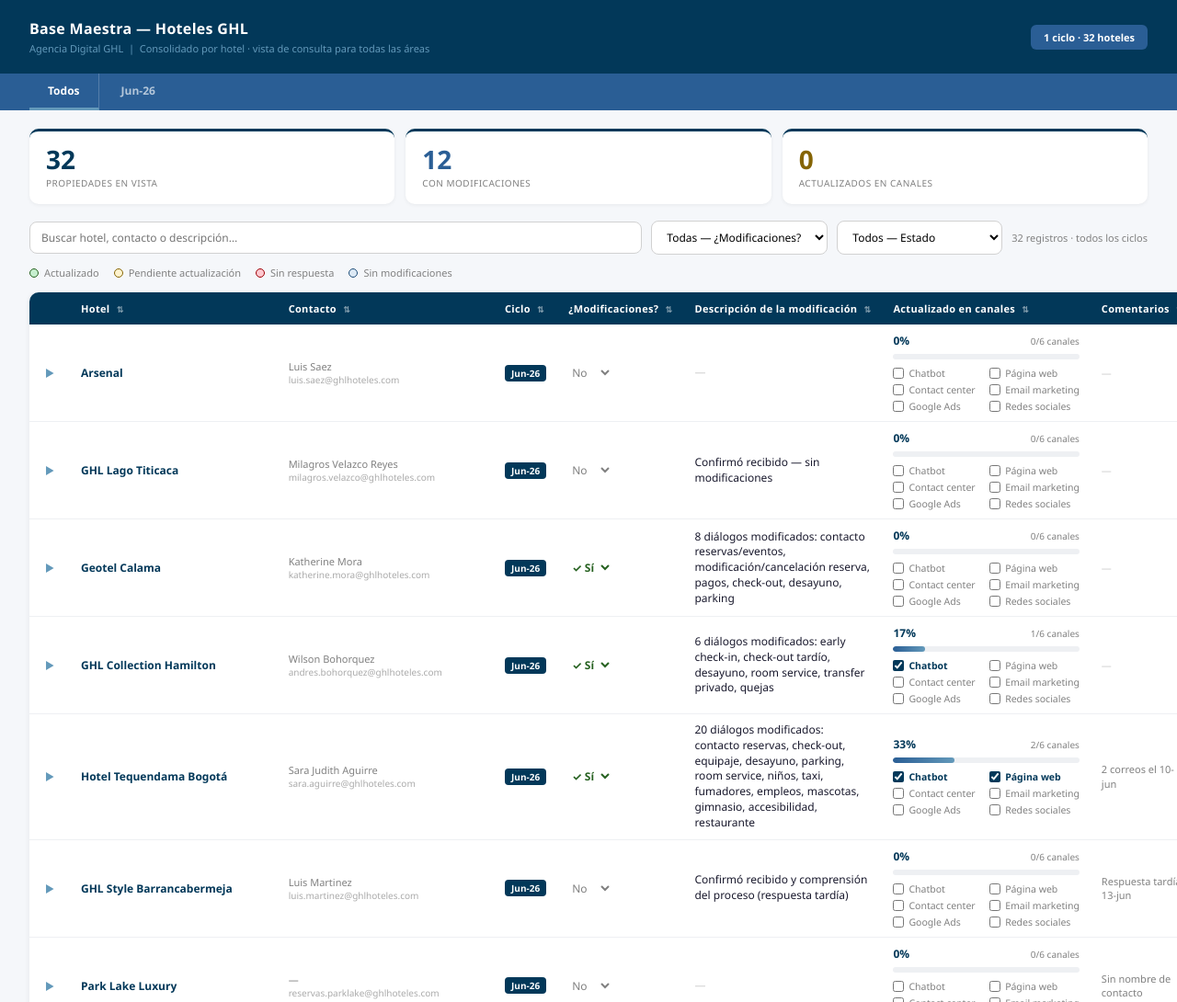
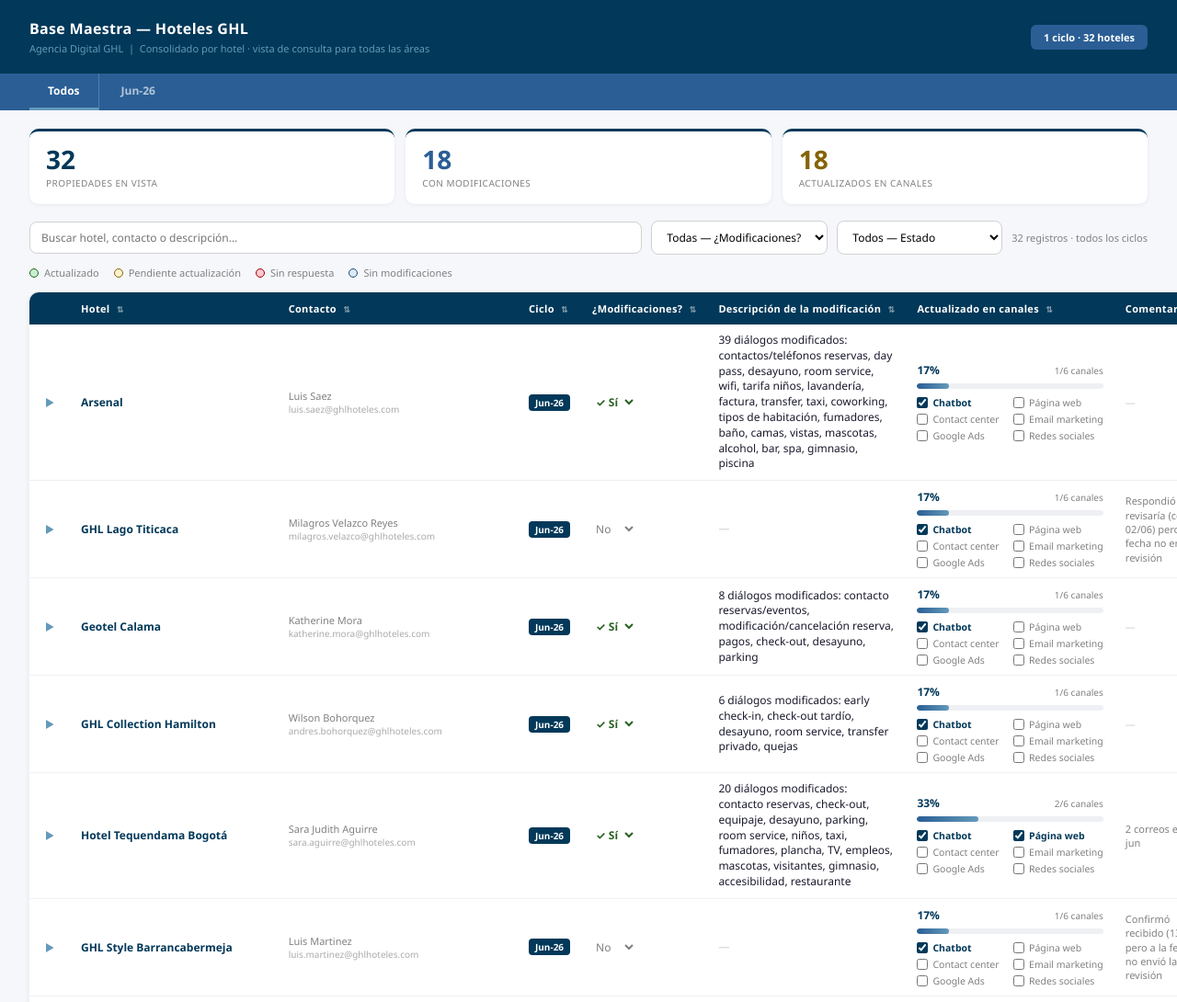
Before and after one commit to santiagocristancho0722/base-maestra-hoteles-ghl, a plain HTML site: page index.html in a window 1280 px wide. Shown: the top 1090 px of the page at 92% size. Drawn offline with Linux system fonts and the light colour scheme.

Commit message:
Actualizar contacto, modificaciones, descripcion, comentarios y estado desde el dashboard de seguimiento; marcar Chatbot actualizado en todos los hoteles

```diff
--- a/index.html
+++ b/index.html
@@ -254,143 +254,165 @@
 
 const DATA = [
   {id:1,hotel:"Arsenal",contacto:"Luis Saez",correo:"luis.saez@ghlhoteles.com",ciclo:"Jun-26",
-    modificaciones:"No",desc:"",comentarios:"",estado:"Sin respuesta",
-    canales:{chatbot:false,web:false,contactCenter:false,emailMarketing:false,googleAds:false,redes:false}},
+    modificaciones:"Sí",desc:"39 diálogos modificados: contactos/teléfonos reservas, day pass, desayuno, room service, wifi, tarifa niños, lavandería, factura, transfer, taxi, coworking, tipos de habitación, fumadores, baño, camas, vistas, mascotas, alcohol, bar, spa, gimnasio, piscina",
+    comentarios:"",estado:"Actualizado",
+    canales:{chatbot:true,web:false,contactCenter:false,emailMarketing:false,googleAds:false,redes:false}},
 
   {id:2,hotel:"GHL Lago Titicaca",contacto:"Milagros Velazco Reyes",correo:"milagros.velazco@ghlhoteles.com",ciclo:"Jun-26",
-    modificaciones:"No",desc:"Confirmó recibido — sin modificaciones",comentarios:"",estado:"Sin modificaciones",
-    canales:{chatbot:false,web:false,contactCenter:false,emailMarketing:false,googleAds:false,redes:false}},
+    modificaciones:"No",desc:"",
+    comentarios:"Respondió que revisaría (correo 02/06) pero a la fecha no envió la revisión",estado:"Sin respuesta",
+    canales:{chatbot:true,web:false,contactCenter:false,emailMarketing:false,googleAds:false,redes:false}},
 
   {id:3,hotel:"Geotel Calama",contacto:"Katherine Mora",correo:"katherine.mora@ghlhoteles.com",ciclo:"Jun-26",
     modificaciones:"Sí",desc:"8 diálogos modificados: contacto reservas/eventos, modificación/cancelación reserva, pagos, check-out, desayuno, parking",
-    comentarios:"",estado:"Pendiente actualización",
-    canales:{chatbot:false,web:false,contactCenter:false,emailMarketing:false,googleAds:false,redes:false}},
+    comentarios:"",estado:"Actualizado",
+    canales:{chatbot:true,web:false,contactCenter:false,emailMarketing:false,googleAds:false,redes:false}},
 
   {id:4,hotel:"GHL Collection Hamilton",contacto:"Wilson Bohorquez",correo:"andres.bohorquez@ghlhoteles.com",ciclo:"Jun-26",
     modificaciones:"Sí",desc:"6 diálogos modificados: early check-in, check-out tardío, desayuno, room service, transfer privado, quejas",
-    comentarios:"",estado:"Pendiente actualización",
+    comentarios:"",estado:"Actualizado",
     canales:{chatbot:true,web:false,contactCenter:false,emailMarketing:false,googleAds:false,redes:false}},
 
   {id:5,hotel:"Hotel Tequendama Bogotá",contacto:"Sara Judith Aguirre",correo:"sara.aguirre@ghlhoteles.com",ciclo:"Jun-26",
-    modificaciones:"Sí",
-    desc:"20 diálogos modificados: contacto reservas, check-out, equipaje, desayuno, parking, room service, niños, taxi, fumadores, empleos, mascotas, gimnasio, accesibilidad, restaurante",
-    comentarios:"2 correos el 10-jun",estado:"Pendiente actualización",
+    modificaciones:"Sí",desc:"20 diálogos modificados: contacto reservas, check-out, equipaje, desayuno, parking, room service, niños, taxi, fumadores, plancha, TV, empleos, mascotas, visitantes, gimnasio, accesibilidad, restaurante",
+    comentarios:"2 correos el 10-jun",estado:"Actualizado",
     canales:{chatbot:true,web:true,contactCenter:false,emailMarketing:false,googleAds:false,redes:false}},
 
   {id:6,hotel:"GHL Style Barrancabermeja",contacto:"Luis Martinez",correo:"luis.martinez@ghlhoteles.com",ciclo:"Jun-26",
-    modificaciones:"No",desc:"Confirmó recibido y comprensión del proceso (respuesta tardía)",
-    comentarios:"Respuesta tardía 13-jun",estado:"Sin modificaciones",
-    canales:{chatbot:false,web:false,contactCenter:false,emailMarketing:false,googleAds:false,redes:false}},
+    modificaciones:"No",desc:"",
+    comentarios:"Confirmó recibido (13/06) pero a la fecha no envió la revisión",estado:"Sin respuesta",
+    canales:{chatbot:true,web:false,contactCenter:false,emailMarketing:false,googleAds:false,redes:false}},
 
   {id:7,hotel:"Park Lake Luxury",contacto:"—",correo:"reservas.parklake@ghlhoteles.com",ciclo:"Jun-26",
-    modificaciones:"No",desc:"",comentarios:"Sin nombre de contacto",estado:"Sin respuesta",
-    canales:{chatbot:false,web:false,contactCenter:false,emailMarketing:false,googleAds:false,redes:false}},
+    modificaciones:"No",desc:"",
+    comentarios:"Sin nombre de contacto",estado:"Sin respuesta",
+    canales:{chatbot:true,web:false,contactCenter:false,emailMarketing:false,googleAds:false,redes:false}},
 
   {id:8,hotel:"San Lazaro Art",contacto:"Keilis Mercado",correo:"keilis.mercado@ghlhoteles.com",ciclo:"Jun-26",
-    modificaciones:"Sí",desc:"Transfers diurno/nocturno y condiciones adicionales",comentarios:"",estado:"Pendiente actualización",
-    canales:{chatbot:false,web:false,contactCenter:false,emailMarketing:false,googleAds:false,redes:false}},
+    modificaciones:"Sí",desc:"Transferes diurno/nocturno y condiciones adicionales",
+    comentarios:"",estado:"Actualizado",
+    canales:{chatbot:true,web:false,contactCenter:false,emailMarketing:false,googleAds:false,redes:false}},
 
   {id:9,hotel:"Sonesta Puno",contacto:"Delmy Nuñez",correo:"delmy.nunez@ghlhoteles.com",ciclo:"Jun-26",
-    modificaciones:"Sí",desc:"Tel. reservas, check-in 12m, tarifa niño adicional, otras",comentarios:"",estado:"Pendiente actualización",
-    canales:{chatbot:false,web:false,contactCenter:true,emailMarketing:false,googleAds:false,redes:false}},
+    modificaciones:"Sí",desc:"10 diálogos modificados: tel. reservas (modif. y cancel.), check-in 12m, tarifa niño adicional, taxi, transfer aeropuerto, distribución habitaciones, mascotas, correo redes, distancia al centro",
+    comentarios:"Tarifa niño: hasta 11 años aplica USD 20.00/noche; desde 12 años se cobra tarifa de adulto. Distribución de habitaciones corresponde al diálogo 14-01 Accomodation. Taxi: el hotel aclara que el aeropuerto en taxi NO es 80 USD por 2 personas.",estado:"Actualizado",
+    canales:{chatbot:true,web:false,contactCenter:true,emailMarketing:false,googleAds:false,redes:false}},
 
   {id:10,hotel:"GHL Montería",contacto:"Jose Medina",correo:"mauricio.medina@ghlhoteles.com",ciclo:"Jun-26",
-    modificaciones:"Sí",desc:"Errores en PDF + ajustes de gerencia",comentarios:"2 correos: 4-jun y 5-jun",estado:"Pendiente actualización",
-    canales:{chatbot:false,web:false,contactCenter:false,emailMarketing:false,googleAds:false,redes:false}},
+    modificaciones:"Sí",desc:"Errores en PDF + ajustes gerencia (2 correos: 4 y 5 jun)",
+    comentarios:"2 correos: 4-jun y 5-jun",estado:"Actualizado",
+    canales:{chatbot:true,web:false,contactCenter:false,emailMarketing:false,googleAds:false,redes:false}},
 
   {id:11,hotel:"LATAM XELA",contacto:"Gabriela Rodas",correo:"gabriela.rodas@ghlhoteles.com",ciclo:"Jun-26",
     modificaciones:"Sí",desc:"22 diálogos modificados: migración de correos @latamhc.com a @ghlhoteles.com, check-in/out, desayuno, niños, objetos perdidos, factura, habitaciones conectadas, rooftop, restaurante, eventos",
-    comentarios:"",estado:"Pendiente actualización",
-    canales:{chatbot:false,web:false,contactCenter:false,emailMarketing:false,googleAds:false,redes:false}},
+    comentarios:"",estado:"Actualizado",
+    canales:{chatbot:true,web:false,contactCenter:false,emailMarketing:false,googleAds:false,redes:false}},
 
   {id:12,hotel:"GHL Portón Medellín",contacto:"Jose Fernando Villareal",correo:"jose.villareal@ghlhoteles.com",ciclo:"Jun-26",
-    modificaciones:"No",desc:"",comentarios:"",estado:"Sin respuesta",
-    canales:{chatbot:false,web:false,contactCenter:false,emailMarketing:false,googleAds:false,redes:false}},
+    modificaciones:"No",desc:"",
+    comentarios:"",estado:"Sin respuesta",
+    canales:{chatbot:true,web:false,contactCenter:false,emailMarketing:false,googleAds:false,redes:false}},
 
   {id:13,hotel:"GHL Relax Club Hotel el Puente",contacto:"Maria Gomez",correo:"angelica.gomez@ghlhoteles.com",ciclo:"Jun-26",
     modificaciones:"Sí",desc:"18 diálogos modificados: restaurante, contacto reservas/mercadeo, remodelación, desayuno, plancha, balcón, empleos, mascotas, spa, gimnasio, ascensor, accesibilidad, eventos",
-    comentarios:"",estado:"Pendiente actualización",
-    canales:{chatbot:false,web:false,contactCenter:false,emailMarketing:false,googleAds:false,redes:false}},
+    comentarios:"",estado:"Actualizado",
+    canales:{chatbot:true,web:false,contactCenter:false,emailMarketing:false,googleAds:false,redes:false}},
 
   {id:14,hotel:"GHL Relax Hotel Corales de Indias",contacto:"Andres Narvaez",correo:"andres.narvaez@ghlhoteles.com",ciclo:"Jun-26",
-    modificaciones:"No",desc:"",comentarios:"",estado:"Sin respuesta",
-    canales:{chatbot:false,web:false,contactCenter:false,emailMarketing:false,googleAds:false,redes:false}},
+    modificaciones:"No",desc:"",
+    comentarios:"",estado:"Sin respuesta",
+    canales:{chatbot:true,web:false,contactCenter:false,emailMarketing:false,googleAds:false,redes:false}},
 
   {id:15,hotel:"GHL Style Neiva",contacto:"Carlos Robayo",correo:"yobani.robayo@ghlhoteles.com",ciclo:"Jun-26",
-    modificaciones:"No",desc:"",comentarios:"",estado:"Sin respuesta",
-    canales:{chatbot:false,web:false,contactCenter:false,emailMarketing:false,googleAds:false,redes:false}},
+    modificaciones:"No",desc:"",
+    comentarios:"",estado:"Sin respuesta",
+    canales:{chatbot:true,web:false,contactCenter:false,emailMarketing:false,googleAds:false,redes:false}},
 
   {id:16,hotel:"GHL Style Yopal",contacto:"Mafy Daniela Rodriguez",correo:"daniela.rodriguez@ghlhoteles.com",ciclo:"Jun-26",
-    modificaciones:"Sí",desc:"18 diálogos modificados: contacto reservas/eventos, check-in/out, desayuno, room service, niños, objetos perdidos, lavandería, transfer, entretenimiento, empleos, mascotas, ascensor, accesibilidad, brunch, eventos",
-    comentarios:"",estado:"Pendiente actualización",
-    canales:{chatbot:false,web:false,contactCenter:false,emailMarketing:false,googleAds:false,redes:false}},
+    modificaciones:"Sí",desc:"18 diálogos modificados: contacto eventos/reservas, check-in/out, desayuno, room service, niños, objetos perdidos, lavandería, transfer, entretenimiento, empleos, mascotas, ascensor, accesibilidad, brunch, eventos",
+    comentarios:"",estado:"Actualizado",
+    canales:{chatbot:true,web:false,contactCenter:false,emailMarketing:false,googleAds:false,redes:false}},
 
   {id:17,hotel:"GHL Style Bogotá Occidente",contacto:"Leidy Cely",correo:"jrecepcion.bogotaoccidente@ghlhoteles.com",ciclo:"Jun-26",
     modificaciones:"Sí",desc:"10 diálogos modificados: contacto recepción/reservas/eventos, cajeros, fumadores, empleos, mascotas, spa, reuniones, celebraciones",
-    comentarios:"",estado:"Pendiente actualización",
-    canales:{chatbot:false,web:false,contactCenter:false,emailMarketing:false,googleAds:false,redes:false}},
+    comentarios:"",estado:"Actualizado",
+    canales:{chatbot:true,web:false,contactCenter:false,emailMarketing:false,googleAds:false,redes:false}},
 
   {id:18,hotel:"GHL Relax Hotel Sunrise",contacto:"Juan Martinez",correo:"juan.martinez@ghlhoteles.com",ciclo:"Jun-26",
     modificaciones:"Sí",desc:"15 diálogos modificados: contacto eventos, ofertas especiales, desayuno, room service, bebés, marketing, parque acuático, restaurantes, brunch, reuniones, celebraciones",
-    comentarios:"",estado:"Pendiente actualización",
-    canales:{chatbot:false,web:false,contactCenter:false,emailMarketing:false,googleAds:false,redes:false}},
+    comentarios:"",estado:"Actualizado",
+    canales:{chatbot:true,web:false,contactCenter:false,emailMarketing:false,googleAds:false,redes:false}},
 
   {id:19,hotel:"Makani Luxury Wanderlust",contacto:"Jose Macea",correo:"jose.macea@ghlhoteles.com",ciclo:"Jun-26",
-    modificaciones:"No",desc:"",comentarios:"",estado:"Sin respuesta",
-    canales:{chatbot:false,web:false,contactCenter:false,emailMarketing:false,googleAds:false,redes:false}},
+    modificaciones:"No",desc:"",
+    comentarios:"",estado:"Sin respuesta",
+    canales:{chatbot:true,web:false,contactCenter:false,emailMarketing:false,googleAds:false,redes:false}},
 
   {id:20,hotel:"Sonesta Bucaramanga",contacto:"Jeferson Reyes",correo:"jeferson.reyes@ghlhoteles.com",ciclo:"Jun-26",
     modificaciones:"Sí",desc:"9 diálogos modificados: tarifas desayuno, room service, kids, transporte, habitaciones, eléctrico, gimnasio, reservas restaurante",
-    comentarios:"",estado:"Pendiente actualización",
-    canales:{chatbot:false,web:false,contactCenter:false,emailMarketing:false,googleAds:false,redes:false}},
+    comentarios:"",estado:"Actualizado",
+    canales:{chatbot:true,web:false,contactCenter:false,emailMarketing:false,googleAds:false,redes:false}},
 
-  {id:21,hotel:"Sonesta Hotel Arequipa",contacto:"—",correo:"",ciclo:"Jun-26",
-    modificaciones:"No",desc:"",comentarios:"Sin registro en el seguimiento base — agregado desde estado actual de diálogos",estado:"Sin respuesta",
-    canales:{chatbot:false,web:false,contactCenter:false,emailMarketing:false,googleAds:false,redes:false}},
+  {id:21,hotel:"Sonesta Arequipa",contacto:"Tania Catacora",correo:"jefederecepcion.sonestaarequipa@ghlhoteles.com",ciclo:"Jun-26",
+    modificaciones:"Sí",desc:"Modificaciones adjuntas + consulta canales",
+    comentarios:"Consulta: ¿cambios visibles en otros canales?",estado:"Actualizado",
+    canales:{chatbot:true,web:false,contactCenter:false,emailMarketing:false,googleAds:false,redes:false}},
 
-  {id:22,hotel:"Sonesta Hotel Bogota",contacto:"—",correo:"",ciclo:"Jun-26",
-    modificaciones:"No",desc:"",comentarios:"Sin registro en el seguimiento base — agregado desde estado actual de diálogos",estado:"Sin respuesta",
-    canales:{chatbot:false,web:false,contactCenter:false,emailMarketing:false,googleAds:false,redes:false}},
+  {id:22,hotel:"Sonesta Bogotá",contacto:"Catalina Rojas",correo:"catalina.rojas@ghlhoteles.com",ciclo:"Jun-26",
+    modificaciones:"No",desc:"",
+    comentarios:"",estado:"Sin respuesta",
+    canales:{chatbot:true,web:false,contactCenter:false,emailMarketing:false,googleAds:false,redes:false}},
 
-  {id:23,hotel:"Sonesta Cali",contacto:"—",correo:"",ciclo:"Jun-26",
-    modificaciones:"No",desc:"",comentarios:"Sin registro en el seguimiento base — agregado desde estado actual de diálogos",estado:"Sin respuesta",
-    canales:{chatbot:false,web:false,contactCenter:false,emailMarketing:false,googleAds:false,redes:false}},
+  {id:23,hotel:"Sonesta Cali",contacto:"Lorena Figueroa",correo:"lorena.figueroa@ghlhoteles.com",ciclo:"Jun-26",
+    modificaciones:"No",desc:"",
+    comentarios:"",estado:"Sin respuesta",
+    canales:{chatbot:true,web:false,contactCenter:false,emailMarketing:false,googleAds:false,redes:false}},
 
-  {id:24,hotel:"Sonesta Cartagena",contacto:"—",correo:"",ciclo:"Jun-26",
-    modificaciones:"No",desc:"",comentarios:"Sin registro en el seguimiento base — agregado desde estado actual de diálogos",estado:"Sin respuesta",
-    canales:{chatbot:false,web:false,contactCenter:false,emailMarketing:false,googleAds:false,redes:false}},
+  {id:24,hotel:"Sonesta Cartagena",contacto:"Liliana Rodriguez",correo:"liliana.rodriguez@ghlhoteles.com",ciclo:"Jun-26",
+    modificaciones:"No",desc:"",
+    comentarios:"",estado:"Sin respuesta",
+    canales:{chatbot:true,web:false,contactCenter:false,emailMarketing:false,googleAds:false,redes:false}},
 
-  {id:25,hotel:"Sonesta Cusco",contacto:"—",correo:"",ciclo:"Jun-26",
-    modificaciones:"No",desc:"",comentarios:"Sin registro en el seguimiento base — agregado desde estado actual de diálogos",estado:"Sin respuesta",
-    canales:{chatbot:false,web:false,contactCenter:false,emailMarketing:false,googleAds:false,redes:false}},
+  {id:25,hotel:"Sonesta Cusco",contacto:"Adolfo Alfaro",correo:"adolfo.alfaro@ghlhoteles.com",ciclo:"Jun-26",
+    modificaciones:"Sí",desc:"14 diálogos modificados: contacto recepción/eventos, tarifas, pagos, parking, wifi, taxi, habitaciones, quejas, restaurante, reuniones, celebraciones",
+    comentarios:"",estado:"Actualizado",
+    canales:{chatbot:true,web:false,contactCenter:false,emailMarketing:false,googleAds:false,redes:false}},
 
-  {id:26,hotel:"Sonesta Hotel El Olivar",contacto:"—",correo:"",ciclo:"Jun-26",
-    modificaciones:"No",desc:"",comentarios:"Sin registro en el seguimiento base — agregado desde estado actual de diálogos",estado:"Sin respuesta",
-    canales:{chatbot:false,web:false,contactCenter:false,emailMarketing:false,googleAds:false,redes:false}},
+  {id:26,hotel:"Sonesta Hotel El Olivar",contacto:"Andrea Silvana Zevallos",correo:"andrea.zevallos@ghlhoteles.com",ciclo:"Jun-26",
+    modificaciones:"Sí",desc:"Observación sobre número telefónico (deriva directamente)",
+    comentarios:"Respuesta tardía — disculpa por demora",estado:"Actualizado",
+    canales:{chatbot:true,web:false,contactCenter:false,emailMarketing:false,googleAds:false,redes:false}},
 
-  {id:27,hotel:"Sonesta Ibague",contacto:"—",correo:"",ciclo:"Jun-26",
-    modificaciones:"No",desc:"",comentarios:"Sin registro en el seguimiento base — agregado desde estado actual de diálogos",estado:"Sin respuesta",
-    canales:{chatbot:false,web:false,contactCenter:false,emailMarketing:false,googleAds:false,redes:false}},
+  {id:27,hotel:"Sonesta Ibague",contacto:"Wilmer Rodriguez",correo:"wilmer.rodriguez@ghlhoteles.com",ciclo:"Jun-26",
+    modificaciones:"No",desc:"",
+    comentarios:"",estado:"Sin respuesta",
+    canales:{chatbot:true,web:false,contactCenter:false,emailMarketing:false,googleAds:false,redes:false}},
 
-  {id:28,hotel:"Sonesta Hotel Loja",contacto:"—",correo:"",ciclo:"Jun-26",
-    modificaciones:"No",desc:"",comentarios:"Sin registro en el seguimiento base — agregado desde estado actual de diálogos",estado:"Sin respuesta",
-    canales:{chatbot:false,web:false,contactCenter:false,emailMarketing:false,googleAds:false,redes:false}},
+  {id:28,hotel:"Sonesta Hotel Loja",contacto:"Miryam Ramirez",correo:"miryam.ramirez@ghlhoteles.com",ciclo:"Jun-26",
+    modificaciones:"Sí",desc:"18 diálogos modificados: contacto (WhatsApp), day pass, check-in, desayuno, room service, wifi, niños, transfer, taxi, fumadores, cama extra, balcón, TV, mascotas, spa, restaurante",
+    comentarios:"",estado:"Actualizado",
+    canales:{chatbot:true,web:false,contactCenter:false,emailMarketing:false,googleAds:false,redes:false}},
 
-  {id:29,hotel:"Sonesta Hotel Osorno",contacto:"—",correo:"",ciclo:"Jun-26",
-    modificaciones:"No",desc:"",comentarios:"Sin registro en el seguimiento base — agregado desde estado actual de diálogos",estado:"Sin respuesta",
-    canales:{chatbot:false,web:false,contactCenter:false,emailMarketing:false,googleAds:false,redes:false}},
+  {id:29,hotel:"Sonesta Hotel Osorno",contacto:"Cristina Sanzana",correo:"cristina.sanzana@ghlhoteles.com",ciclo:"Jun-26",
+    modificaciones:"Sí",desc:"8 diálogos modificados: transfer privado, balcón/vistas, propinas, bar, spa, gimnasio, restaurantes",
+    comentarios:"",estado:"Actualizado",
+    canales:{chatbot:true,web:false,contactCenter:false,emailMarketing:false,googleAds:false,redes:false}},
 
-  {id:30,hotel:"Sonesta Pereira",contacto:"—",correo:"",ciclo:"Jun-26",
-    modificaciones:"No",desc:"",comentarios:"Sin registro en el seguimiento base — agregado desde estado actual de diálogos",estado:"Sin respuesta",
-    canales:{chatbot:false,web:false,contactCenter:false,emailMarketing:false,googleAds:false,redes:false}},
+  {id:30,hotel:"Sonesta Pereira",contacto:"Edwar Pacanchique",correo:"edwar.pacanchique@ghlhoteles.com",ciclo:"Jun-26",
+    modificaciones:"No",desc:"",
+    comentarios:"",estado:"Sin respuesta",
+    canales:{chatbot:true,web:false,contactCenter:false,emailMarketing:false,googleAds:false,redes:false}},
 
-  {id:31,hotel:"Sonesta Yucay",contacto:"—",correo:"",ciclo:"Jun-26",
-    modificaciones:"No",desc:"",comentarios:"Sin registro en el seguimiento base — agregado desde estado actual de diálogos",estado:"Sin respuesta",
-    canales:{chatbot:false,web:false,contactCenter:false,emailMarketing:false,googleAds:false,redes:false}},
+  {id:31,hotel:"Sonesta Yucay",contacto:"Monica Chirinos",correo:"monica.chirinos@ghlhoteles.com",ciclo:"Jun-26",
+    modificaciones:"No",desc:"",
+    comentarios:"",estado:"Sin respuesta",
+    canales:{chatbot:true,web:false,contactCenter:false,emailMarketing:false,googleAds:false,redes:false}},
 
-  {id:32,hotel:"Sonesta Valledupar",contacto:"—",correo:"",ciclo:"Jun-26",
-    modificaciones:"No",desc:"",comentarios:"Sin registro en el seguimiento base — agregado desde estado actual de diálogos",estado:"Sin respuesta",
-    canales:{chatbot:false,web:false,contactCenter:false,emailMarketing:false,googleAds:false,redes:false}},
+  {id:32,hotel:"Sonesta Valledupar",contacto:"Emerson David Cotes",correo:"emerson.cotes@ghlhoteles.com",ciclo:"Jun-26",
+    modificaciones:"No",desc:"",
+    comentarios:"",estado:"Sin respuesta",
+    canales:{chatbot:true,web:false,contactCenter:false,emailMarketing:false,googleAds:false,redes:false}},
+
 ];
 
 const ESTADO_CLASS = {
```
